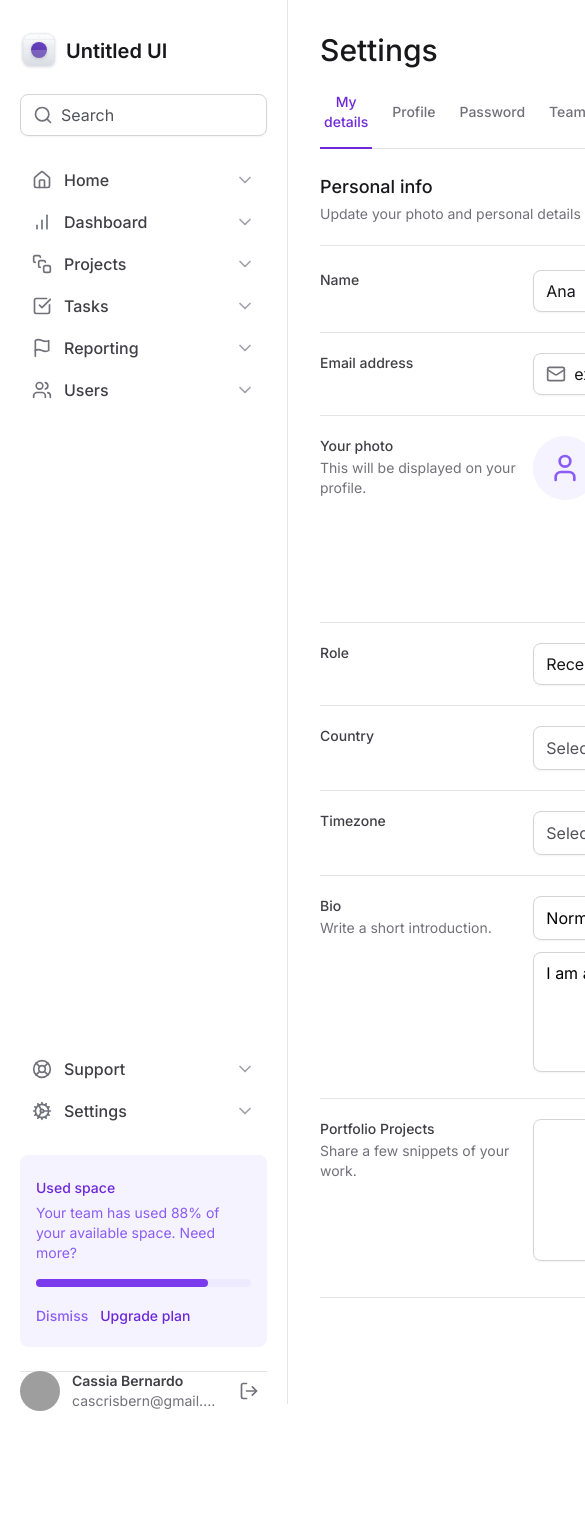
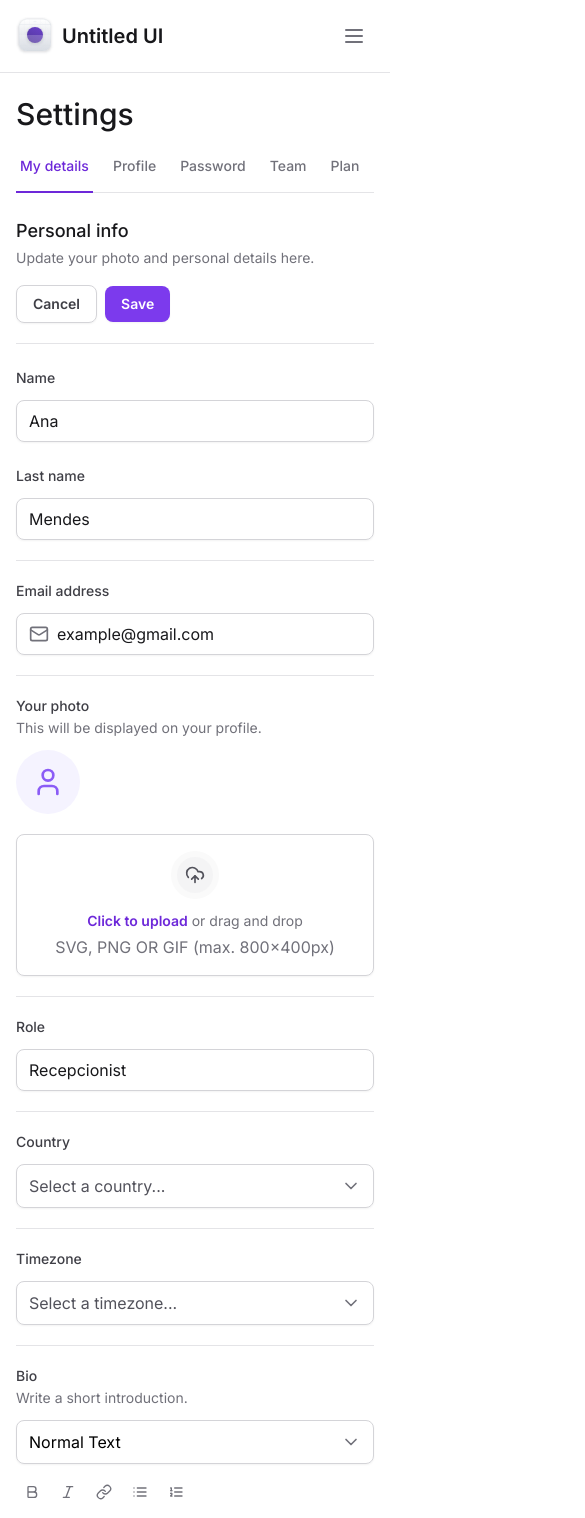
Before and after one commit to casbern/tailwind-next, a Next.js app: page / in a window 390 px wide. Shown: the top 1518 px of the page, 585 px wide, since content can reach past the window. Before the commit the page ends 1411 px from the top, so only its background shows below. Built offline with nearby package versions, Linux system fonts and the light colour scheme; grey boxes are pictures that could not be loaded.

Commit message:
added responsivity

```diff
--- a/package.json
+++ b/package.json
@@ -10,6 +10,8 @@
   },
   "dependencies": {
     "@formkit/auto-animate": "^0.8.2",
+    "@radix-ui/react-collapsible": "^1.1.0",
+    "@radix-ui/react-scroll-area": "^1.1.0",
     "@radix-ui/react-select": "^2.1.1",
     "@radix-ui/react-tabs": "^1.1.0",
     "framer-motion": "^11.3.7",
--- a/src/app/layout.tsx
+++ b/src/app/layout.tsx
@@ -18,10 +18,12 @@
   return (
     <html lang="en" className="antialiased">
       <body className={inter.className}>
-        <div className="grid min-h-screen grid-cols-app">
+        <div className="min-h-screen lg:grid lg:grid-cols-app">
           <Sidebar />
 
-          <main className="px-8 pb-12 pt-8">{children}</main>
+          <main className="max-w-[100vw] px-4 pb-12 pt-24 lg:col-start-2 lg:px-8 lg:pt-8">
+            {children}
+          </main>
         </div>
       </body>
     </html>
--- a/src/app/page.tsx
+++ b/src/app/page.tsx
@@ -15,7 +15,7 @@
       <SettingsTabs />
 
       <div className="mt-6 flex flex-col">
-        <div className="flex items-center justify-between border-b border-zinc-200 pb-5">
+        <div className="flex flex-col justify-between gap-4 border-b border-zinc-200 pb-5 lg:flex-row lg:items-center">
           <div className="space-y-1">
             <h2 className="text-lg font-medium text-zinc-900">Personal info</h2>
             <span className="text-sm text-zinc-500">
@@ -37,7 +37,7 @@
           action=""
           className="mt-6 flex w-full flex-col gap-5 divide-y divide-zinc-200"
         >
-          <div className="grid grid-cols-form gap-3">
+          <div className="flex flex-col gap-3 lg:grid lg:grid-cols-form">
             <label
               htmlFor="firstName"
               className="text-sm font-medium text-zinc-700"
@@ -45,18 +45,27 @@
               Name
             </label>
 
-            <div className="grid grid-cols-2 gap-6">
+            <div className="flex flex-col gap-6 lg:grid lg:grid-cols-2">
               <Input.Root>
                 <Input.Control id="firstName" defaultValue="Ana" />
               </Input.Root>
 
-              <Input.Root>
-                <Input.Control defaultValue="Mendes" />
-              </Input.Root>
+              <div className="flex flex-col gap-3 lg:block">
+                <label
+                  htmlFor="lastName"
+                  className="text-sm font-medium text-zinc-700 lg:sr-only"
+                >
+                  Last name
+                </label>
+
+                <Input.Root>
+                  <Input.Control id="lastName" defaultValue="Mendes" />
+                </Input.Root>
+              </div>
             </div>
           </div>
 
-          <div className="grid grid-cols-form gap-3 pt-5">
+          <div className="flex flex-col gap-3 pt-5 lg:grid lg:grid-cols-form">
             <label
               htmlFor="email"
               className="text-sm font-medium text-zinc-700"
@@ -76,7 +85,7 @@
             </Input.Root>
           </div>
 
-          <div className="grid grid-cols-form gap-3 pt-5">
+          <div className="flex flex-col gap-3 pt-5 lg:grid lg:grid-cols-form">
             <label
               htmlFor="photo"
               className="text-sm font-medium text-zinc-700"
@@ -87,14 +96,14 @@
               </span>
             </label>
 
-            <FileInput.Root className="flex items-start gap-5">
+            <FileInput.Root className="flex flex-col gap-5 lg:flex-row lg:items-start">
               <FileInput.ImagePreview />
               <FileInput.Trigger />
               <FileInput.Control />
             </FileInput.Root>
           </div>
 
-          <div className="grid grid-cols-form gap-3 pt-5">
+          <div className="flex flex-col gap-3 pt-5 lg:grid lg:grid-cols-form">
             <label htmlFor="role" className="text-sm font-medium text-zinc-700">
               Role
             </label>
@@ -104,7 +113,7 @@
             </Input.Root>
           </div>
 
-          <div className="grid grid-cols-form gap-3 pt-5">
+          <div className="flex flex-col gap-3 pt-5 lg:grid lg:grid-cols-form">
             <label
               htmlFor="country"
               className="text-sm font-medium text-zinc-700"
@@ -121,7 +130,7 @@
             </Select>
           </div>
 
-          <div className="grid grid-cols-form gap-3 pt-5">
+          <div className="flex flex-col gap-3 pt-5 lg:grid lg:grid-cols-form">
             <label
               htmlFor="timezone"
               className="text-sm font-medium text-zinc-700"
@@ -138,7 +147,7 @@
             </Select>
           </div>
 
-          <div className="grid grid-cols-form gap-3 pt-5">
+          <div className="flex flex-col gap-3 pt-5 lg:grid lg:grid-cols-form">
             <label htmlFor="bio" className="text-sm font-medium text-zinc-700">
               Bio
               <span className="mt-0.5 block text-sm font-normal text-zinc-500">
@@ -147,7 +156,7 @@
             </label>
 
             <div className="space-y-3">
-              <div className="grid grid-cols-2 gap-3">
+              <div className="flex flex-col gap-3 lg:grid lg:grid-cols-2">
                 <Select placeholder="" defaultValue="normal">
                   <SelectItem
                     defaultChecked
@@ -186,7 +195,7 @@
             </div>
           </div>
 
-          <div className="grid grid-cols-form gap-3 pt-5">
+          <div className="flex flex-col gap-3 pt-5 lg:grid lg:grid-cols-form">
             <label
               htmlFor="projects"
               className="text-sm font-medium text-zinc-700"
--- a/src/components/SettingsTabs/TabItem.tsx
+++ b/src/components/SettingsTabs/TabItem.tsx
@@ -15,7 +15,7 @@
       value={value}
       className="group relative px-1 pb-4 text-sm font-medium text-zinc-500 outline-none hover:text-violet-700 data-[state=active]:text-violet-700"
     >
-      <span className="rounded group-focus-visible:ring-2 group-focus-visible:ring-violet-400 group-focus-visible:ring-offset-4">
+      <span className="whitespace-nowrap rounded group-focus-visible:ring-2 group-focus-visible:ring-violet-400 group-focus-visible:ring-offset-4">
         {title}
       </span>
 
--- a/src/components/SettingsTabs/index.tsx
+++ b/src/components/SettingsTabs/index.tsx
@@ -3,12 +3,15 @@
 import * as Tabs from '@radix-ui/react-tabs'
 import { TabItem } from './TabItem'
 import { useState } from 'react'
+import * as ScrollArea from '@radix-ui/react-scroll-area'
 
 export function SettingsTabs() {
   const [currentTab, setCurrentTab] = useState('tab1')
 
   return (
     <Tabs.Root value={currentTab} onValueChange={setCurrentTab}>
+      <ScrollArea.Root className="w-full" type="scroll">
+        <ScrollArea.Viewport className="w-full overflow-x-scroll">
           <Tabs.List className="mt-6 flex w-full items-center gap-4 border-b border-zinc-200">
             <TabItem
               value="tab1"
@@ -25,8 +28,16 @@
               title="Password"
               isSelected={currentTab === 'tab3'}
             />
-        <TabItem value="tab4" title="Team" isSelected={currentTab === 'tab4'} />
-        <TabItem value="tab5" title="Plan" isSelected={currentTab === 'tab5'} />
+            <TabItem
+              value="tab4"
+              title="Team"
+              isSelected={currentTab === 'tab4'}
+            />
+            <TabItem
+              value="tab5"
+              title="Plan"
+              isSelected={currentTab === 'tab5'}
+            />
             <TabItem
               value="tab6"
               title="Billing"
@@ -53,6 +64,15 @@
               isSelected={currentTab === 'tab10'}
             />
           </Tabs.List>
+        </ScrollArea.Viewport>
+
+        <ScrollArea.Scrollbar
+          className="flex h-0.5 translate-y-1.5 touch-none select-none flex-col bg-zinc-100"
+          orientation="horizontal"
+        >
+          <ScrollArea.Thumb className="relative flex-1 rounded-lg bg-zinc-300" />
+        </ScrollArea.Scrollbar>
+      </ScrollArea.Root>
     </Tabs.Root>
   )
 }
--- a/src/components/Sidebar/index.tsx
+++ b/src/components/Sidebar/index.tsx
@@ -1,3 +1,4 @@
+'use client'
 import {
   BarChart,
   CheckSquare,
@@ -8,17 +9,31 @@
   LifeBuoy,
   Cog,
   Search,
+  Menu,
 } from 'lucide-react'
 import { Logo } from './Logo'
 import { NavItem } from './NavItem'
 import { UsedSpaceWidget } from './UsedSpaceWidget'
 import { Profile } from './Profile'
 import * as Input from '@/components/Input'
+import * as Collapsible from '@radix-ui/react-collapsible'
+import { Button } from '../Button'
 export function Sidebar() {
   return (
-    <aside className="flex flex-col gap-6 border-r border-zinc-200 px-5 py-8">
+    <Collapsible.Root className="fixed left-0 right-0 top-0 z-20 flex flex-col gap-6 border-b border-zinc-200 bg-white p-4 data-[state=open]:bottom-0 lg:right-auto lg:w-80 lg:border-r lg:px-5 lg:py-8 lg:data-[state=closed]:bottom-0">
+      <div className="flex items-center justify-between">
         <Logo />
+        <Collapsible.Trigger className="lg:hidden" asChild>
+          <Button variant="ghost">
+            <Menu className="h-6 w-6" />
+          </Button>
+        </Collapsible.Trigger>
+      </div>
 
+      <Collapsible.Content
+        forceMount
+        className="flex flex-1 flex-col gap-6 data-[state=closed]:hidden lg:data-[state=closed]:flex"
+      >
         <Input.Root>
           <Input.Prefix>
             <Search className="h-5 w-5 text-zinc-500" />
@@ -47,6 +62,7 @@
             <Profile />
           </div>
         </div>
-    </aside>
+      </Collapsible.Content>
+    </Collapsible.Root>
   )
 }
```
Also changed, not shown: 1 other file (tests, documents, lock files or other folders). Lines whose indentation alone changed are shown as unchanged.
